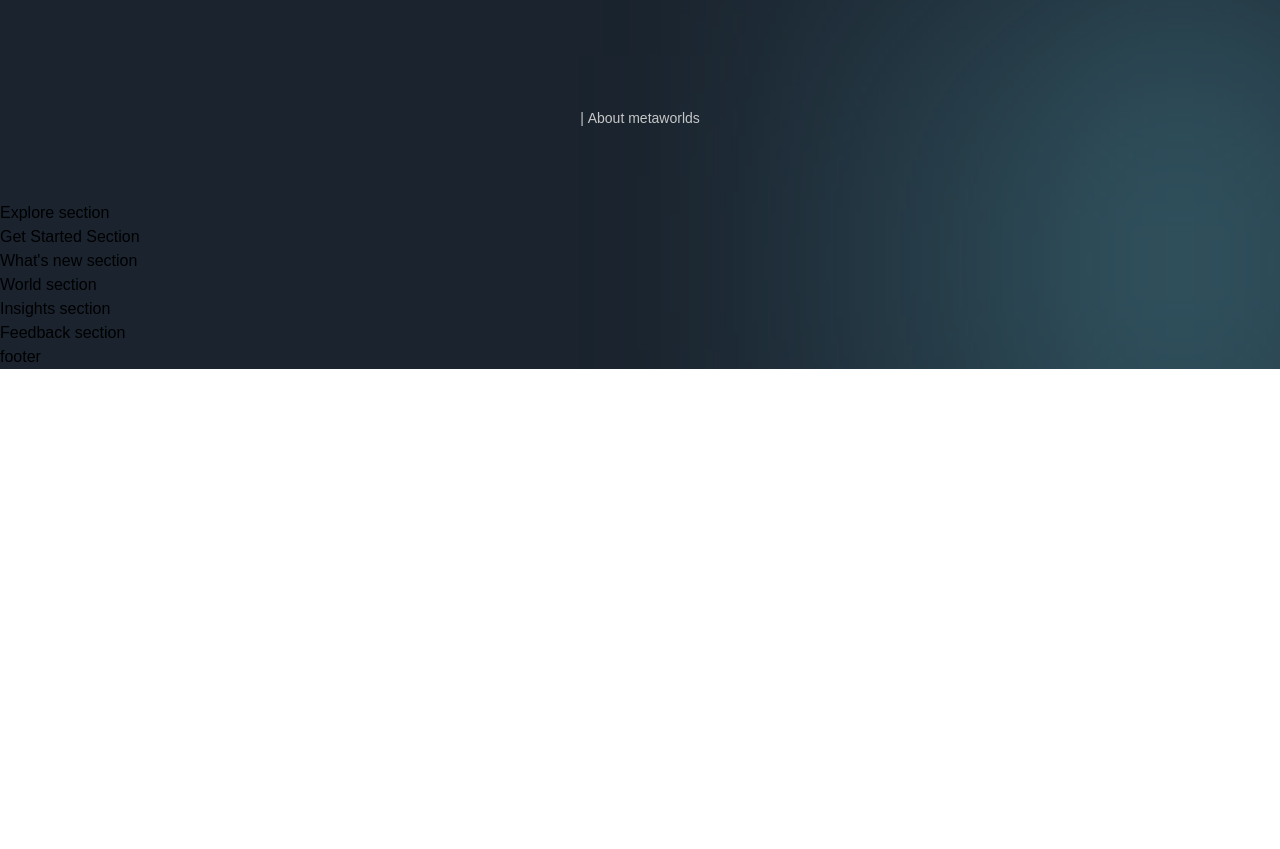
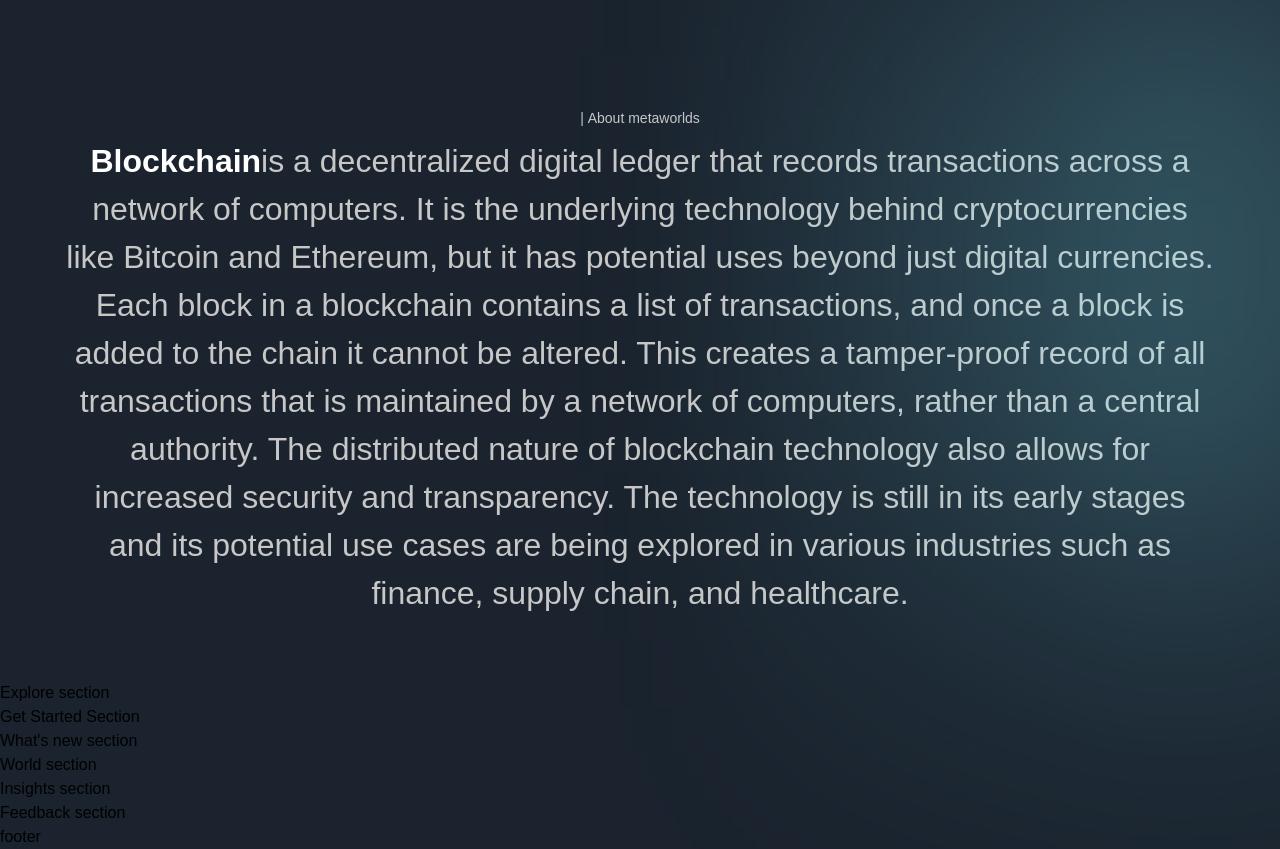
Before and after one commit to mezz01/worlds, a Next.js app: page / in a window 1280 px wide. Shown: the part 1060-1909 px from the top of the page. Before the commit the page ends 1429 px from the top, so only its background shows below. Built offline with nearby package versions, Linux system fonts and the light colour scheme; a web font is replaced by a local one.

Commit message:
adding the paragraphe section about theblockchain

```diff
--- a/sections/About.jsx
+++ b/sections/About.jsx
@@ -21,8 +21,14 @@ const About = () => (
         className = "mt-[8px] font-normal sm:text-[32px] text-[20px] text-center text-secondary-white"
 
       >
+      <span className="font-extrabold text-white">Blockchain</span>
+      is a decentralized digital ledger that records transactions across a network of computers. It is the underlying technology behind cryptocurrencies like Bitcoin and Ethereum, but it has potential uses beyond just digital currencies. Each block in a blockchain contains a list of transactions, and once a block is added to the chain it cannot be altered. This creates a tamper-proof record of all transactions that is maintained by a network of computers, rather than a central authority. The distributed nature of blockchain technology also allows for increased security and transparency. The technology is still in its early stages and its potential use cases are being explored in various industries such as finance, supply chain, and healthcare.
+      </motion.p>
+      <motion.img
+        variants={fadeIn('up','tween', 0.3, 1)}
+      >
 
-      </motion.p>
+      </motion.img>
     </motion.div>
   </section>
 );
```
